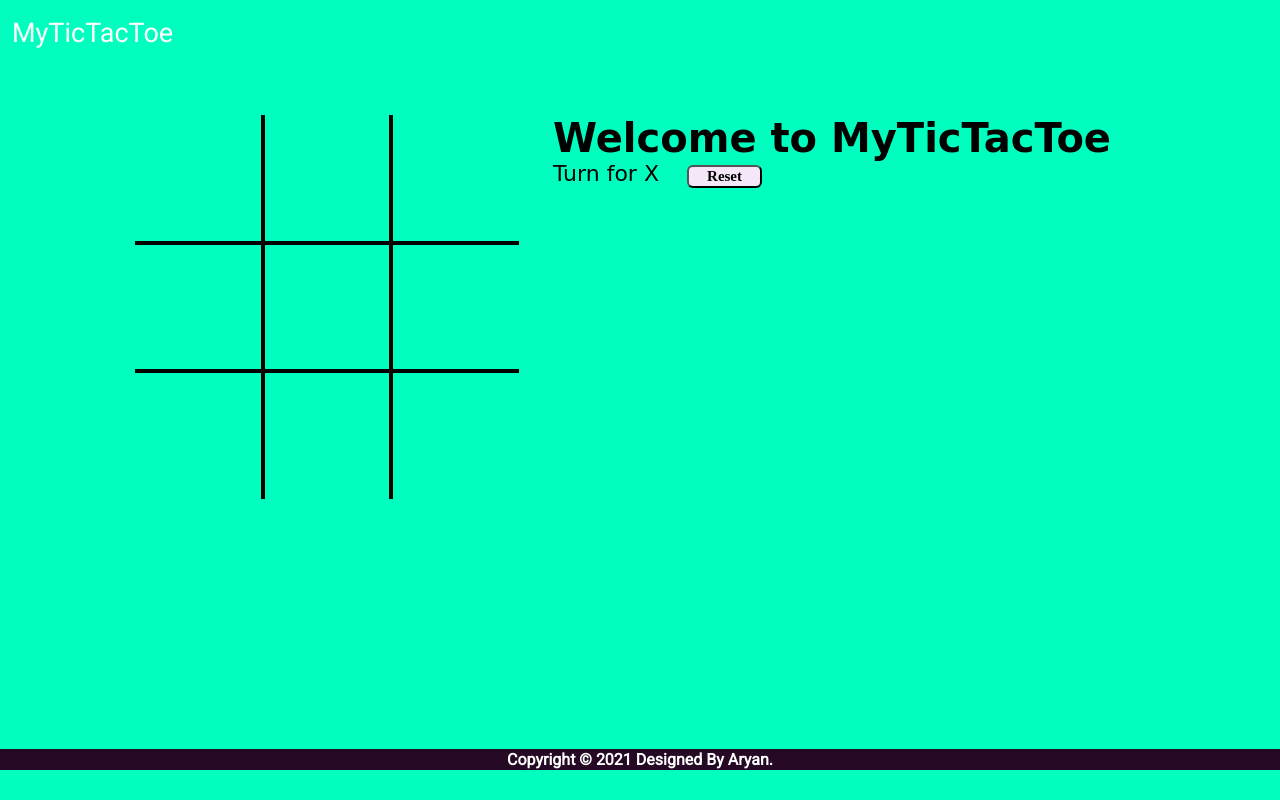
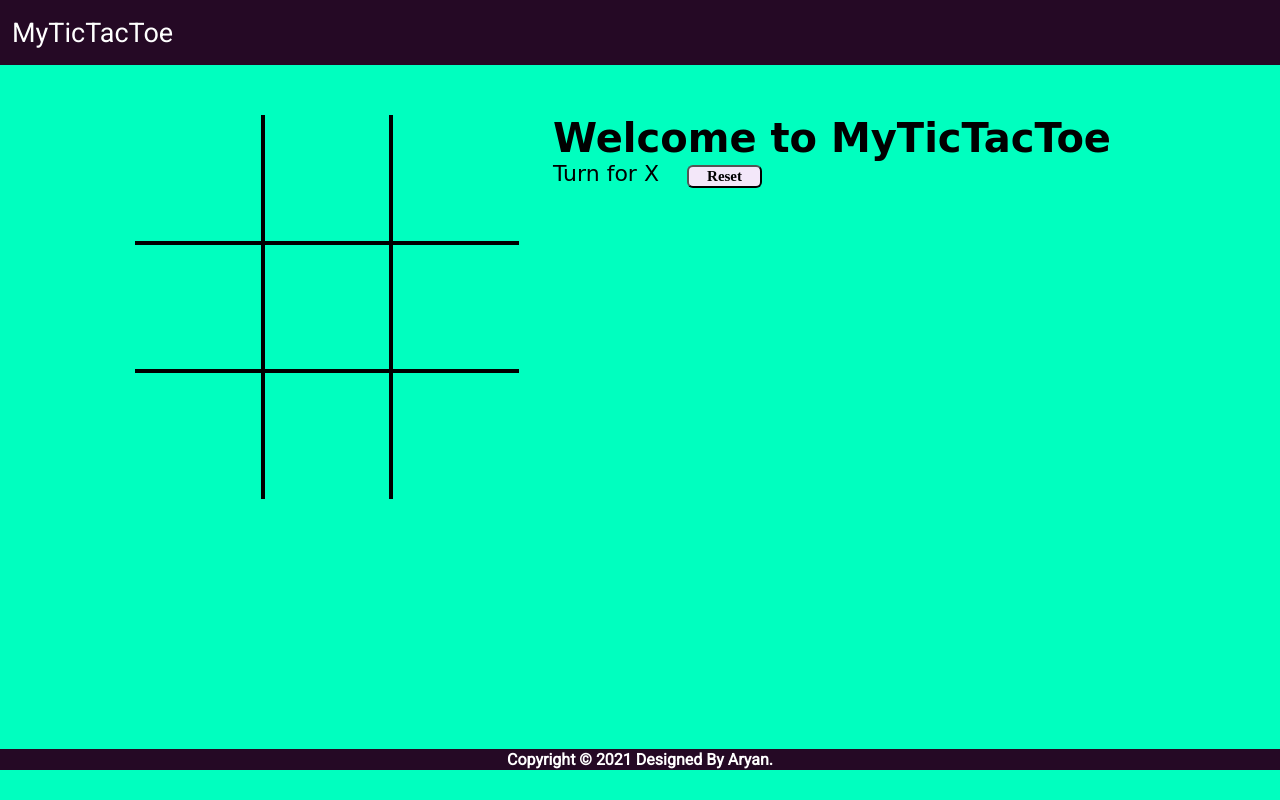
Before and after one commit to Sirron95/Tic-Tac-Toe, a plain HTML site: page index.html in a window 1280 px wide. Drawn offline with Linux system fonts and the light colour scheme; a web font is replaced by a local one.

Commit message:
Update style.css

```diff
--- a/style.css
+++ b/style.css
@@ -8,7 +8,7 @@ body{
 }
 
 nav{
-    background-color: rgb(0, 255, 191);
+    background-color: rgb(37, 9, 37);
     color: white;
     height: 65px;
     font-size: 27px;
```
